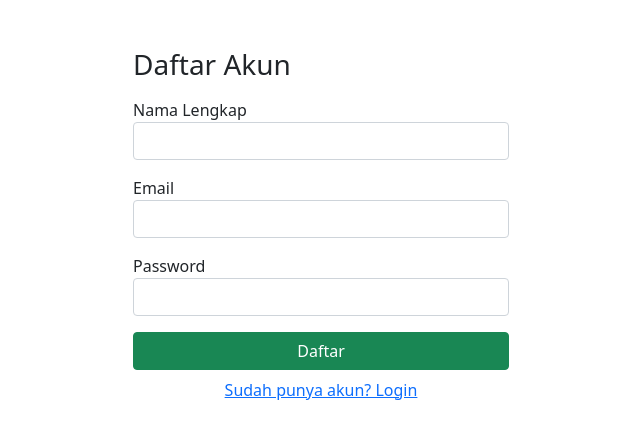
After one commit to Muhammad-Raffi/akademik, a PHP site: page /register.php in a window 1280 px wide. The commit adds this page. Shown: the top 439 px of the page, without its empty margins (319-959 px from the left). Run offline with PHP 8.4, Linux system fonts and the light colour scheme.

```diff
--- /dev/null
+++ b/mahasiswa/register.php
@@ -0,0 +1,67 @@
+<?php
+require 'koneksi.php';
+
+if (isset($_POST['register'])) {
+    $nama     = $_POST['nama_lengkap'];
+    $email    = $_POST['email'];
+    $password = password_hash($_POST['password'], PASSWORD_DEFAULT);
+
+    // cek email sudah terdaftar
+    $cek = $koneksi->query("SELECT * FROM pengguna WHERE email='$email'");
+    if ($cek->num_rows > 0) {
+        $error = "Email sudah terdaftar!";
+    } else {
+        $koneksi->query(
+            "INSERT INTO pengguna (nama_lengkap, email, password)
+             VALUES ('$nama','$email','$password')"
+        );
+
+        header("Location: login.php?register=success");
+        exit;
+    }
+}
+?>
+
+<!DOCTYPE html>
+<html>
+<head>
+    <title>Register</title>
+    <link href="https://cdn.jsdelivr.net/npm/bootstrap@5.0.2/dist/css/bootstrap.min.css" rel="stylesheet">
+</head>
+<body>
+
+<div class="container mt-5" style="max-width:400px;">
+    <h3 class="mb-3">Daftar Akun</h3>
+
+    <?php if (isset($error)) : ?>
+        <div class="alert alert-danger"><?= $error ?></div>
+    <?php endif; ?>
+
+    <form method="post">
+        <div class="mb-3">
+            <label>Nama Lengkap</label>
+            <input type="text" name="nama_lengkap" class="form-control" required>
+        </div>
+
+        <div class="mb-3">
+            <label>Email</label>
+            <input type="email" name="email" class="form-control" required>
+        </div>
+
+        <div class="mb-3">
+            <label>Password</label>
+            <input type="password" name="password" class="form-control" required>
+        </div>
+
+        <button name="register" class="btn btn-success w-100">
+            Daftar
+        </button>
+
+        <div class="text-center mt-2">
+            <a href="login.php">Sudah punya akun? Login</a>
+        </div>
+    </form>
+</div>
+
+</body>
+</html>
```
Also changed, not shown: mahasiswa/index.php (+20 -4 lines), mahasiswa/login.php (+43 -9 lines), mahasiswa/logout.php (added, +11 -0 lines), prodi/index.php (+18 -4 lines).
